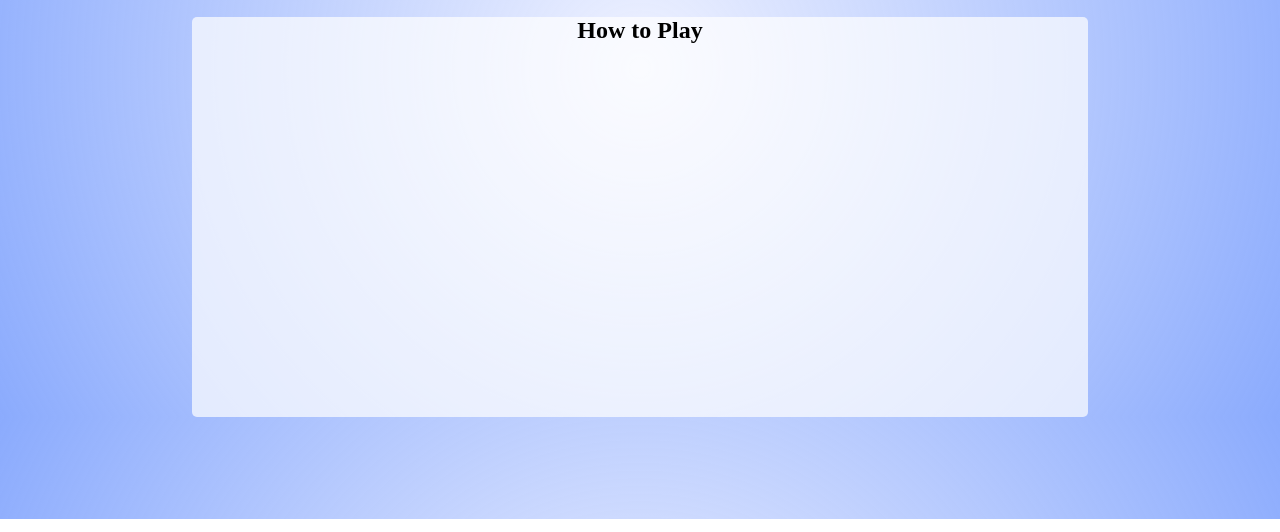
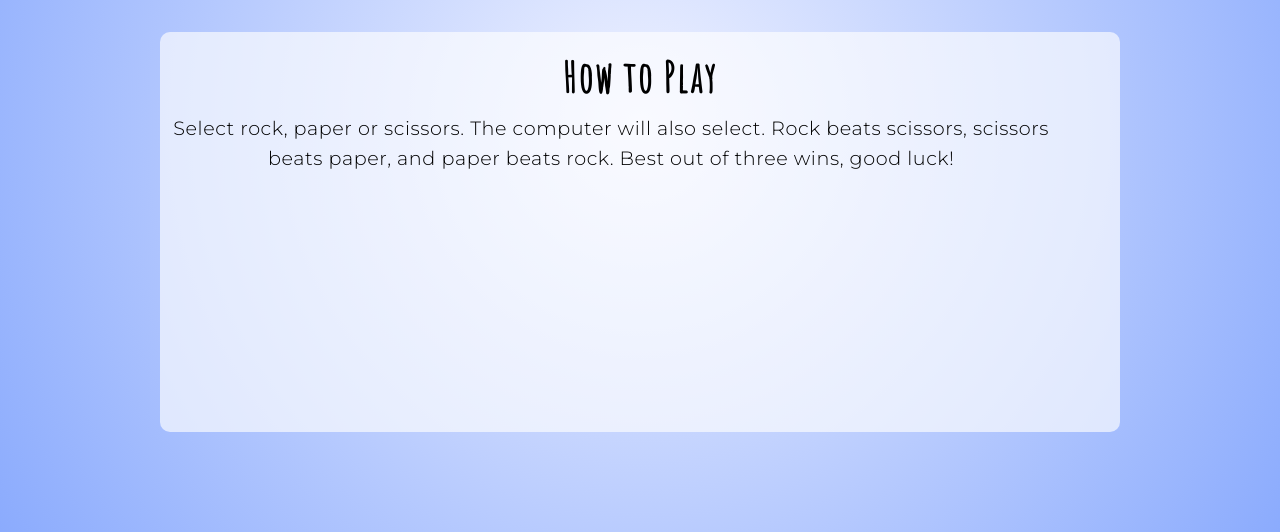
Before and after one commit to elenabaurkot/RPS, a plain HTML site: page index.html in a window 1280 px wide. Shown: the part 281-813 px from the top of the page. Drawn offline with Linux system fonts and the light colour scheme.

Commit message:
rules added and psuedo code for rules container

```diff
--- a/index.html
+++ b/index.html
@@ -5,7 +5,7 @@
     <meta name="viewport" content="width=device-width, initial-scale=1.0" />
     <meta http-equiv="X-UA-Compatible" content="ie=edge" />
     <link
-      href="https://fonts.googleapis.com/css2?family=Amatic+SC&display=swap"
+      href="https://fonts.googleapis.com/css2?family=Amatic+SC&family=Montserrat:wght@300&display=swap"
       rel="stylesheet"
     />
     <link rel="stylesheet" href="style.css" />
@@ -23,11 +23,18 @@
     <!-- Game rules container -->
     <div class="rules-container">
       <h2 class="rules-header">How to Play</h2>
-      <p class="rules"></p>
+      <p class="rules-explained">
+        Select rock, paper or scissors. The computer will also select. Rock
+        beats scissors, scissors beats paper, and paper beats rock. Best out of
+        three wins, good luck!
+      </p>
+
+      <!-- Inside this div put a div that contains three buttons which are images of rock paper and scissors
+      On click it should alert you selected X and then could use timer to wait one or two seconds until adding hide class to this div and removing hide class from hands div -->
     </div>
 
     <!-- Game Container (Rock match hands) -->
-    <div class="rocks game-container flex-container√">
+    <div class="rocks game-container flex-container√ hide">
       <div class="hand left">
         <img
           class="hand-pic"
--- a/style.css
+++ b/style.css
@@ -53,21 +53,38 @@ h1 {
   justify-content: space-between;
 }
 
+/* Rules DIV */
 .rules-container {
+  display: relative;
   text-align: center;
-  background-color: rgba(255, 255, 255, 0.7);
-  width: 70%;
+  background-color: rgba(255, 255, 255, 0.65);
+  width: 75%;
   height: 50vh;
-  border-radius: 5px;
+  border-radius: 10px;
   margin-right: auto;
   margin-left: auto;
+  margin-bottom: 100px;
 }
-
+.rules-header {
+  padding-top: 2%;
+  font-family: 'Amatic SC', sans-serif;
+  letter-spacing: 0.05em;
+  font-size: 2.6em;
+  margin-bottom: 0;
+}
+.rules-explained {
+  width: 92%;
+  padding: 1%;
+  margin-top: 0;
+  font-family: 'Montserrat', sans-serif;
+  letter-spacing: 0.03em;
+  line-height: 1.6em;
+  font-size: 1.2em;
+}
+/* Game container div */
 .game-container {
-  /* height: 60vh; */
   text-align: center;
   margin: 5% 0;
-  display: none;
 }
 
 .hand {
@@ -88,3 +105,7 @@ h1 {
 .right {
   transform: rotate(180deg);
 }
+
+.hide {
+  display: none;
+}
```
